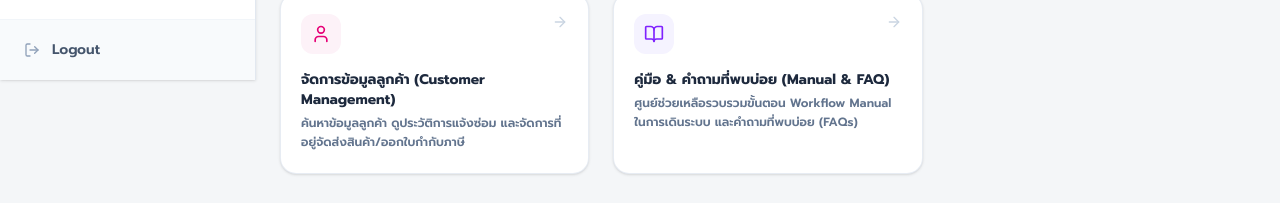
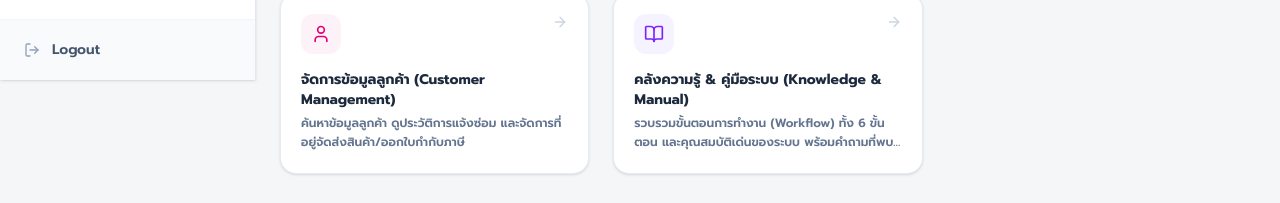
Before and after one commit to isarachootip/vservice, a Next.js app: page /menu in a window 1280 px wide. Shown: the part 720-923 px from the top of the page. Built offline with nearby package versions, Linux system fonts and the light colour scheme; no server answers; the database is empty; sample sign-in values are in the browser's storage.

Commit message:
feat: rename menu link to Knowledge & Manual and update description

```diff
--- a/src/app/menu/page.tsx
+++ b/src/app/menu/page.tsx
@@ -108,8 +108,8 @@ export default function MenuPage() {
       bgColor: "bg-pink-50",
     },
     {
-      title: "คู่มือ & คำถามที่พบบ่อย (Manual & FAQ)",
-      desc: "ศูนย์ช่วยเหลือรวบรวมขั้นตอน Workflow Manual ในการเดินระบบ และคำถามที่พบบ่อย (FAQs)",
+      title: "คลังความรู้ & คู่มือระบบ (Knowledge & Manual)",
+      desc: "รวบรวมขั้นตอนการทำงาน (Workflow) ทั้ง 6 ขั้นตอน และคุณสมบัติเด่นของระบบ พร้อมคำถามที่พบบ่อย (FAQs)",
       href: "/faq",
       icon: BookOpen,
       color: "text-violet-600",
```
